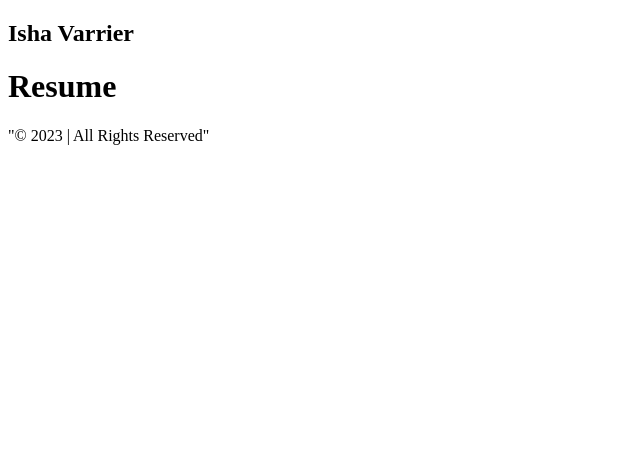
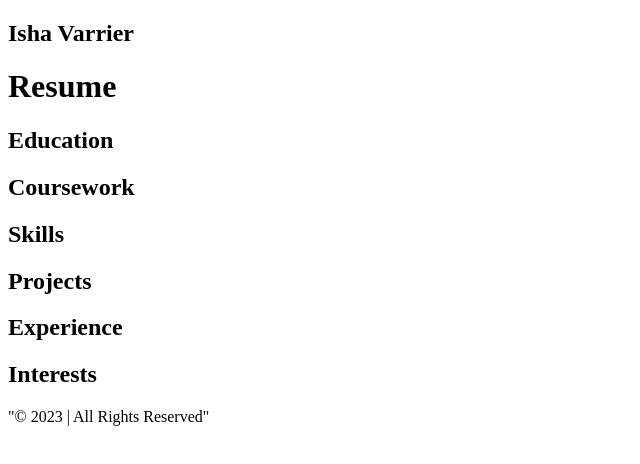
Before and after one commit to ishavarrier/-ishavarrier-.github.io, a plain HTML site: page resume.html in a window 1280 px wide. Shown: the whole page, without its empty margins (0-640 px from the left). Drawn offline with Linux system fonts and the light colour scheme.

Commit message:
feat: add updated resume

```diff
--- a/resume.html
+++ b/resume.html
@@ -11,6 +11,14 @@
     </nav>
     <main>
         <h1 class = "page-title">Resume</h1>
+        <div class = " resume">
+            <section> <h2 class = "section-title">Education</h2> </section>
+            <section> <h2 class = "section-title">Coursework</h2> </section>
+            <section> <h2 class = "section-title">Skills</h2> </section>
+            <section> <h2 class = "section-title">Projects</h2> </section>
+            <section> <h2 class = "section-title">Experience</h2> </section>
+            <section> <h2 class = "section-title">Interests</h2> </section>
+        </div>
     </main>
     <footer class = "footer">"© 2023 <Personal Website Isha Varrier> | All Rights Reserved"</footer>
 </body>
```
